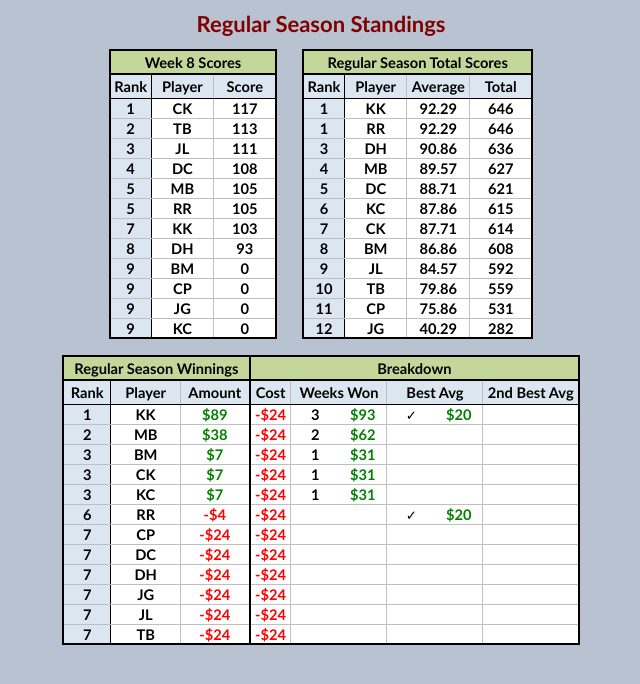
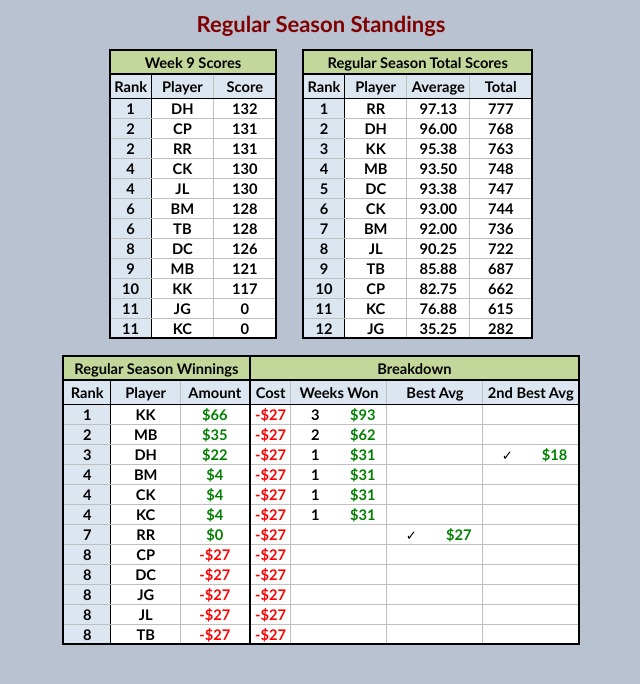
Before and after one commit to jlwebpages/fp, a plain HTML site: page fp_standings.html in a window 1280 px wide. Shown: the whole page, without its empty margins (319-959 px from the left). Drawn offline with Linux system fonts and the light colour scheme.

Commit message:
2026 Regular Season Week 9 results.

```diff
--- a/fp_standings.html
+++ b/fp_standings.html
@@ -1589,7 +1589,7 @@ window.addEventListener("orientationchange", function(){location.href = self.loc
  2218;width:47pt'>
  <tr class=xl65328 height=24 style='mso-height-source:userset;height:18.0pt'>
   <td colspan=3 height=24 class=xl93328 width=165 style='border-right:1.5pt solid black;
-  height:18.0pt;width:125pt'>Week 8 Scores</td>
+  height:18.0pt;width:125pt'>Week 9 Scores</td>
   <td class=xl90328 width=26 style='width:20pt'></td>
   <td colspan=4 class=xl93328 width=227 style='border-right:1.5pt solid black;
   width:172pt'>Regular Season Total Scores</td>
@@ -1606,122 +1606,122 @@ window.addEventListener("orientationchange", function(){location.href = self.loc
  </tr>
  <tr height=20 style='mso-height-source:userset;height:15.0pt'>
   <td height=20 class=xl66328 style='height:15.0pt;border-top:none'>1</td>
-  <td class=xl84328 style='border-top:none;border-left:none'>CK</td>
-  <td class=xl85328 style='border-top:none;border-left:none'>117</td>
+  <td class=xl84328 style='border-top:none;border-left:none'>DH</td>
+  <td class=xl85328 style='border-top:none;border-left:none'>132</td>
   <td class=xl92328></td>
   <td class=xl69328 style='border-top:none'>1</td>
-  <td class=xl77328 style='border-top:none;border-left:none'>KK</td>
-  <td class=xl78328 style='border-top:none;border-left:none'>92.29</td>
-  <td class=xl79328 style='border-top:none;border-left:none'>646</td>
+  <td class=xl77328 style='border-top:none;border-left:none'>RR</td>
+  <td class=xl78328 style='border-top:none;border-left:none'>97.13</td>
+  <td class=xl79328 style='border-top:none;border-left:none'>777</td>
  </tr>
  <tr height=20 style='mso-height-source:userset;height:15.0pt'>
   <td height=20 class=xl67328 style='height:15.0pt;border-top:none'>2</td>
-  <td class=xl86328 style='border-top:none;border-left:none'>TB</td>
-  <td class=xl87328 style='border-top:none;border-left:none'>113</td>
+  <td class=xl86328 style='border-top:none;border-left:none'>CP</td>
+  <td class=xl87328 style='border-top:none;border-left:none'>131</td>
   <td class=xl92328></td>
-  <td class=xl70328 style='border-top:none'>1</td>
-  <td class=xl72328 style='border-top:none;border-left:none'>RR</td>
-  <td class=xl80328 style='border-top:none;border-left:none'>92.29</td>
-  <td class=xl81328 style='border-top:none;border-left:none'>646</td>
- </tr>
- <tr height=20 style='mso-height-source:userset;height:15.0pt'>
-  <td height=20 class=xl67328 style='height:15.0pt;border-top:none'>3</td>
-  <td class=xl86328 style='border-top:none;border-left:none'>JL</td>
-  <td class=xl87328 style='border-top:none;border-left:none'>111</td>
+  <td class=xl70328 style='border-top:none'>2</td>
+  <td class=xl72328 style='border-top:none;border-left:none'>DH</td>
+  <td class=xl80328 style='border-top:none;border-left:none'>96.00</td>
+  <td class=xl81328 style='border-top:none;border-left:none'>768</td>
+ </tr>
+ <tr height=20 style='mso-height-source:userset;height:15.0pt'>
+  <td height=20 class=xl67328 style='height:15.0pt;border-top:none'>2</td>
+  <td class=xl86328 style='border-top:none;border-left:none'>RR</td>
+  <td class=xl87328 style='border-top:none;border-left:none'>131</td>
   <td class=xl92328></td>
   <td class=xl70328 style='border-top:none'>3</td>
-  <td class=xl72328 style='border-top:none;border-left:none'>DH</td>
-  <td class=xl80328 style='border-top:none;border-left:none'>90.86</td>
-  <td class=xl81328 style='border-top:none;border-left:none'>636</td>
+  <td class=xl72328 style='border-top:none;border-left:none'>KK</td>
+  <td class=xl80328 style='border-top:none;border-left:none'>95.38</td>
+  <td class=xl81328 style='border-top:none;border-left:none'>763</td>
  </tr>
  <tr height=20 style='mso-height-source:userset;height:15.0pt'>
   <td height=20 class=xl67328 style='height:15.0pt;border-top:none'>4</td>
-  <td class=xl86328 style='border-top:none;border-left:none'>DC</td>
-  <td class=xl87328 style='border-top:none;border-left:none'>108</td>
+  <td class=xl86328 style='border-top:none;border-left:none'>CK</td>
+  <td class=xl87328 style='border-top:none;border-left:none'>130</td>
   <td class=xl92328></td>
   <td class=xl70328 style='border-top:none'>4</td>
   <td class=xl72328 style='border-top:none;border-left:none'>MB</td>
-  <td class=xl80328 style='border-top:none;border-left:none'>89.57</td>
-  <td class=xl81328 style='border-top:none;border-left:none'>627</td>
- </tr>
- <tr height=20 style='mso-height-source:userset;height:15.0pt'>
-  <td height=20 class=xl67328 style='height:15.0pt;border-top:none'>5</td>
-  <td class=xl86328 style='border-top:none;border-left:none'>MB</td>
-  <td class=xl87328 style='border-top:none;border-left:none'>105</td>
+  <td class=xl80328 style='border-top:none;border-left:none'>93.50</td>
+  <td class=xl81328 style='border-top:none;border-left:none'>748</td>
+ </tr>
+ <tr height=20 style='mso-height-source:userset;height:15.0pt'>
+  <td height=20 class=xl67328 style='height:15.0pt;border-top:none'>4</td>
+  <td class=xl86328 style='border-top:none;border-left:none'>JL</td>
+  <td class=xl87328 style='border-top:none;border-left:none'>130</td>
   <td class=xl92328></td>
   <td class=xl70328 style='border-top:none'>5</td>
   <td class=xl72328 style='border-top:none;border-left:none'>DC</td>
-  <td class=xl80328 style='border-top:none;border-left:none'>88.71</td>
-  <td class=xl81328 style='border-top:none;border-left:none'>621</td>
- </tr>
- <tr height=20 style='mso-height-source:userset;height:15.0pt'>
-  <td height=20 class=xl67328 style='height:15.0pt;border-top:none'>5</td>
-  <td class=xl86328 style='border-top:none;border-left:none'>RR</td>
-  <td class=xl87328 style='border-top:none;border-left:none'>105</td>
+  <td class=xl80328 style='border-top:none;border-left:none'>93.38</td>
+  <td class=xl81328 style='border-top:none;border-left:none'>747</td>
+ </tr>
+ <tr height=20 style='mso-height-source:userset;height:15.0pt'>
+  <td height=20 class=xl67328 style='height:15.0pt;border-top:none'>6</td>
+  <td class=xl86328 style='border-top:none;border-left:none'>BM</td>
+  <td class=xl87328 style='border-top:none;border-left:none'>128</td>
   <td class=xl92328></td>
   <td class=xl70328 style='border-top:none'>6</td>
-  <td class=xl72328 style='border-top:none;border-left:none'>KC</td>
-  <td class=xl80328 style='border-top:none;border-left:none'>87.86</td>
-  <td class=xl81328 style='border-top:none;border-left:none'>615</td>
- </tr>
- <tr height=20 style='mso-height-source:userset;height:15.0pt'>
-  <td height=20 class=xl67328 style='height:15.0pt;border-top:none'>7</td>
-  <td class=xl86328 style='border-top:none;border-left:none'>KK</td>
-  <td class=xl87328 style='border-top:none;border-left:none'>103</td>
+  <td class=xl72328 style='border-top:none;border-left:none'>CK</td>
+  <td class=xl80328 style='border-top:none;border-left:none'>93.00</td>
+  <td class=xl81328 style='border-top:none;border-left:none'>744</td>
+ </tr>
+ <tr height=20 style='mso-height-source:userset;height:15.0pt'>
+  <td height=20 class=xl67328 style='height:15.0pt;border-top:none'>6</td>
+  <td class=xl86328 style='border-top:none;border-left:none'>TB</td>
+  <td class=xl87328 style='border-top:none;border-left:none'>128</td>
   <td class=xl92328></td>
   <td class=xl70328 style='border-top:none'>7</td>
-  <td class=xl72328 style='border-top:none;border-left:none'>CK</td>
-  <td class=xl80328 style='border-top:none;border-left:none'>87.71</td>
-  <td class=xl81328 style='border-top:none;border-left:none'>614</td>
+  <td class=xl72328 style='border-top:none;border-left:none'>BM</td>
+  <td class=xl80328 style='border-top:none;border-left:none'>92.00</td>
+  <td class=xl81328 style='border-top:none;border-left:none'>736</td>
  </tr>
  <tr height=20 style='mso-height-source:userset;height:15.0pt'>
   <td height=20 class=xl67328 style='height:15.0pt;border-top:none'>8</td>
-  <td class=xl86328 style='border-top:none;border-left:none'>DH</td>
-  <td class=xl87328 style='border-top:none;border-left:none'>93</td>
+  <td class=xl86328 style='border-top:none;border-left:none'>DC</td>
+  <td class=xl87328 style='border-top:none;border-left:none'>126</td>
   <td class=xl92328></td>
   <td class=xl70328 style='border-top:none'>8</td>
-  <td class=xl72328 style='border-top:none;border-left:none'>BM</td>
-  <td class=xl80328 style='border-top:none;border-left:none'>86.86</td>
-  <td class=xl81328 style='border-top:none;border-left:none'>608</td>
+  <td class=xl72328 style='border-top:none;border-left:none'>JL</td>
+  <td class=xl80328 style='border-top:none;border-left:none'>90.25</td>
+  <td class=xl81328 style='border-top:none;border-left:none'>722</td>
  </tr>
  <tr height=20 style='mso-height-source:userset;height:15.0pt'>
   <td height=20 class=xl67328 style='height:15.0pt;border-top:none'>9</td>
-  <td class=xl86328 style='border-top:none;border-left:none'>BM</td>
-  <td class=xl87328 style='border-top:none;border-left:none'>0</td>
+  <td class=xl86328 style='border-top:none;border-left:none'>MB</td>
+  <td class=xl87328 style='border-top:none;border-left:none'>121</td>
   <td class=xl92328></td>
   <td class=xl70328 style='border-top:none'>9</td>
-  <td class=xl72328 style='border-top:none;border-left:none'>JL</td>
-  <td class=xl80328 style='border-top:none;border-left:none'>84.57</td>
-  <td class=xl81328 style='border-top:none;border-left:none'>592</td>
- </tr>
- <tr height=20 style='mso-height-source:userset;height:15.0pt'>
-  <td height=20 class=xl67328 style='height:15.0pt;border-top:none'>9</td>
-  <td class=xl86328 style='border-top:none;border-left:none'>CP</td>
-  <td class=xl87328 style='border-top:none;border-left:none'>0</td>
+  <td class=xl72328 style='border-top:none;border-left:none'>TB</td>
+  <td class=xl80328 style='border-top:none;border-left:none'>85.88</td>
+  <td class=xl81328 style='border-top:none;border-left:none'>687</td>
+ </tr>
+ <tr height=20 style='mso-height-source:userset;height:15.0pt'>
+  <td height=20 class=xl67328 style='height:15.0pt;border-top:none'>10</td>
+  <td class=xl86328 style='border-top:none;border-left:none'>KK</td>
+  <td class=xl87328 style='border-top:none;border-left:none'>117</td>
   <td class=xl92328></td>
   <td class=xl70328 style='border-top:none'>10</td>
-  <td class=xl72328 style='border-top:none;border-left:none'>TB</td>
-  <td class=xl80328 style='border-top:none;border-left:none'>79.86</td>
-  <td class=xl81328 style='border-top:none;border-left:none'>559</td>
- </tr>
- <tr height=20 style='mso-height-source:userset;height:15.0pt'>
-  <td height=20 class=xl67328 style='height:15.0pt;border-top:none'>9</td>
+  <td class=xl72328 style='border-top:none;border-left:none'>CP</td>
+  <td class=xl80328 style='border-top:none;border-left:none'>82.75</td>
+  <td class=xl81328 style='border-top:none;border-left:none'>662</td>
+ </tr>
+ <tr height=20 style='mso-height-source:userset;height:15.0pt'>
+  <td height=20 class=xl67328 style='height:15.0pt;border-top:none'>11</td>
   <td class=xl86328 style='border-top:none;border-left:none'>JG</td>
   <td class=xl87328 style='border-top:none;border-left:none'>0</td>
   <td class=xl92328></td>
   <td class=xl70328 style='border-top:none'>11</td>
-  <td class=xl72328 style='border-top:none;border-left:none'>CP</td>
-  <td class=xl80328 style='border-top:none;border-left:none'>75.86</td>
-  <td class=xl81328 style='border-top:none;border-left:none'>531</td>
- </tr>
- <tr height=20 style='mso-height-source:userset;height:15.0pt'>
-  <td height=20 class=xl68328 style='height:15.0pt;border-top:none'>9</td>
+  <td class=xl72328 style='border-top:none;border-left:none'>KC</td>
+  <td class=xl80328 style='border-top:none;border-left:none'>76.88</td>
+  <td class=xl81328 style='border-top:none;border-left:none'>615</td>
+ </tr>
+ <tr height=20 style='mso-height-source:userset;height:15.0pt'>
+  <td height=20 class=xl68328 style='height:15.0pt;border-top:none'>11</td>
   <td class=xl88328 style='border-top:none;border-left:none'>KC</td>
   <td class=xl89328 style='border-top:none;border-left:none'>0</td>
   <td class=xl92328></td>
   <td class=xl71328 style='border-top:none'>12</td>
   <td class=xl73328 style='border-top:none;border-left:none'>JG</td>
-  <td class=xl82328 style='border-top:none;border-left:none'>40.29</td>
+  <td class=xl82328 style='border-top:none;border-left:none'>35.25</td>
   <td class=xl83328 style='border-top:none;border-left:none'>282</td>
  </tr>
  <![if supportMisalignedColumns]>
@@ -1775,22 +1775,22 @@ window.addEventListener("orientationchange", function(){location.href = self.loc
  <tr height=20 style='mso-height-source:userset;height:15.0pt'>
   <td height=20 class=xl68333 style='height:15.0pt;border-top:none'>1</td>
   <td class=xl82333 style='border-top:none;border-left:none'>KK</td>
-  <td class=xl74333 style='border-top:none;border-left:none'>$89</td>
+  <td class=xl74333 style='border-top:none;border-left:none'>$66</td>
   <td class=xl73333 style='border-top:none;border-left:none'><font
-  color="#FF0000" style='mso-ignore:color'>-$24</font></td>
+  color="#FF0000" style='mso-ignore:color'>-$27</font></td>
   <td class=xl90333 style='border-top:none;border-left:none'>3</td>
   <td class=xl79333 style='border-top:none'>$93</td>
-  <td class=xl87333 style='border-top:none;border-left:none'>&#10003;</td>
-  <td class=xl79333 style='border-top:none'>$20</td>
+  <td class=xl87333 style='border-top:none;border-left:none'>&nbsp;</td>
+  <td class=xl79333 style='border-top:none'>&nbsp;</td>
   <td class=xl87333 style='border-top:none;border-left:none'>&nbsp;</td>
   <td class=xl69333 style='border-top:none'>&nbsp;</td>
  </tr>
  <tr height=20 style='mso-height-source:userset;height:15.0pt'>
   <td height=20 class=xl66333 style='height:15.0pt;border-top:none'>2</td>
   <td class=xl83333 style='border-top:none;border-left:none'>MB</td>
-  <td class=xl76333 style='border-top:none;border-left:none'>$38</td>
+  <td class=xl76333 style='border-top:none;border-left:none'>$35</td>
   <td class=xl75333 style='border-top:none;border-left:none'><font
-  color="#FF0000" style='mso-ignore:color'>-$24</font></td>
+  color="#FF0000" style='mso-ignore:color'>-$27</font></td>
   <td class=xl91333 style='border-top:none;border-left:none'>2</td>
   <td class=xl80333 style='border-top:none'>$62</td>
   <td class=xl88333 style='border-top:none;border-left:none'>&nbsp;</td>
@@ -1800,10 +1800,23 @@ window.addEventListener("orientationchange", function(){location.href = self.loc
  </tr>
  <tr height=20 style='mso-height-source:userset;height:15.0pt'>
   <td height=20 class=xl66333 style='height:15.0pt;border-top:none'>3</td>
+  <td class=xl83333 style='border-top:none;border-left:none'>DH</td>
+  <td class=xl76333 style='border-top:none;border-left:none'>$22</td>
+  <td class=xl75333 style='border-top:none;border-left:none'><font
+  color="#FF0000" style='mso-ignore:color'>-$27</font></td>
+  <td class=xl91333 style='border-top:none;border-left:none'>1</td>
+  <td class=xl80333 style='border-top:none'>$31</td>
+  <td class=xl88333 style='border-top:none;border-left:none'>&nbsp;</td>
+  <td class=xl80333 style='border-top:none'>&nbsp;</td>
+  <td class=xl88333 style='border-top:none;border-left:none'>&#10003;</td>
+  <td class=xl70333 style='border-top:none'>$18</td>
+ </tr>
+ <tr height=20 style='mso-height-source:userset;height:15.0pt'>
+  <td height=20 class=xl66333 style='height:15.0pt;border-top:none'>4</td>
   <td class=xl83333 style='border-top:none;border-left:none'>BM</td>
-  <td class=xl76333 style='border-top:none;border-left:none'>$7</td>
+  <td class=xl76333 style='border-top:none;border-left:none'>$4</td>
   <td class=xl75333 style='border-top:none;border-left:none'><font
-  color="#FF0000" style='mso-ignore:color'>-$24</font></td>
+  color="#FF0000" style='mso-ignore:color'>-$27</font></td>
   <td class=xl91333 style='border-top:none;border-left:none'>1</td>
   <td class=xl80333 style='border-top:none'>$31</td>
   <td class=xl88333 style='border-top:none;border-left:none'>&nbsp;</td>
@@ -1812,11 +1825,11 @@ window.addEventListener("orientationchange", function(){location.href = self.loc
   <td class=xl70333 style='border-top:none'>&nbsp;</td>
  </tr>
  <tr height=20 style='mso-height-source:userset;height:15.0pt'>
-  <td height=20 class=xl66333 style='height:15.0pt;border-top:none'>3</td>
+  <td height=20 class=xl66333 style='height:15.0pt;border-top:none'>4</td>
   <td class=xl83333 style='border-top:none;border-left:none'>CK</td>
-  <td class=xl76333 style='border-top:none;border-left:none'>$7</td>
+  <td class=xl76333 style='border-top:none;border-left:none'>$4</td>
   <td class=xl75333 style='border-top:none;border-left:none'><font
-  color="#FF0000" style='mso-ignore:color'>-$24</font></td>
+  color="#FF0000" style='mso-ignore:color'>-$27</font></td>
   <td class=xl91333 style='border-top:none;border-left:none'>1</td>
   <td class=xl80333 style='border-top:none'>$31</td>
   <td class=xl88333 style='border-top:none;border-left:none'>&nbsp;</td>
@@ -1825,11 +1838,11 @@ window.addEventListener("orientationchange", function(){location.href = self.loc
   <td class=xl70333 style='border-top:none'>&nbsp;</td>
  </tr>
  <tr height=20 style='mso-height-source:userset;height:15.0pt'>
-  <td height=20 class=xl66333 style='height:15.0pt;border-top:none'>3</td>
+  <td height=20 class=xl66333 style='height:15.0pt;border-top:none'>4</td>
   <td class=xl83333 style='border-top:none;border-left:none'>KC</td>
-  <td class=xl76333 style='border-top:none;border-left:none'>$7</td>
+  <td class=xl76333 style='border-top:none;border-left:none'>$4</td>
   <td class=xl75333 style='border-top:none;border-left:none'><font
-  color="#FF0000" style='mso-ignore:color'>-$24</font></td>
+  color="#FF0000" style='mso-ignore:color'>-$27</font></td>
   <td class=xl91333 style='border-top:none;border-left:none'>1</td>
   <td class=xl80333 style='border-top:none'>$31</td>
   <td class=xl88333 style='border-top:none;border-left:none'>&nbsp;</td>
@@ -1838,26 +1851,25 @@ window.addEventListener("orientationchange", function(){location.href = self.loc
   <td class=xl70333 style='border-top:none'>&nbsp;</td>
  </tr>
  <tr height=20 style='mso-height-source:userset;height:15.0pt'>
-  <td height=20 class=xl66333 style='height:15.0pt;border-top:none'>6</td>
+  <td height=20 class=xl66333 style='height:15.0pt;border-top:none'>7</td>
   <td class=xl83333 style='border-top:none;border-left:none'>RR</td>
-  <td class=xl76333 style='border-top:none;border-left:none'><font
-  color="#FF0000" style='mso-ignore:color'>-$4</font></td>
+  <td class=xl76333 style='border-top:none;border-left:none'>$0</td>
   <td class=xl75333 style='border-top:none;border-left:none'><font
-  color="#FF0000" style='mso-ignore:color'>-$24</font></td>
+  color="#FF0000" style='mso-ignore:color'>-$27</font></td>
   <td class=xl91333 style='border-top:none;border-left:none'>&nbsp;</td>
   <td class=xl80333 style='border-top:none'>&nbsp;</td>
   <td class=xl88333 style='border-top:none;border-left:none'>&#10003;</td>
-  <td class=xl80333 style='border-top:none'>$20</td>
+  <td class=xl80333 style='border-top:none'>$27</td>
   <td class=xl88333 style='border-top:none;border-left:none'>&nbsp;</td>
   <td class=xl70333 style='border-top:none'>&nbsp;</td>
  </tr>
  <tr height=20 style='mso-height-source:userset;height:15.0pt'>
-  <td height=20 class=xl66333 style='height:15.0pt;border-top:none'>7</td>
+  <td height=20 class=xl66333 style='height:15.0pt;border-top:none'>8</td>
   <td class=xl83333 style='border-top:none;border-left:none'>CP</td>
   <td class=xl76333 style='border-top:none;border-left:none'><font
-  color="#FF0000" style='mso-ignore:color'>-$24</font></td>
+  color="#FF0000" style='mso-ignore:color'>-$27</font></td>
   <td class=xl75333 style='border-top:none;border-left:none'><font
-  color="#FF0000" style='mso-ignore:color'>-$24</font></td>
+  color="#FF0000" style='mso-ignore:color'>-$27</font></td>
   <td class=xl91333 style='border-top:none;border-left:none'>&nbsp;</td>
   <td class=xl80333 style='border-top:none'>&nbsp;</td>
   <td class=xl88333 style='border-top:none;border-left:none'>&nbsp;</td>
@@ -1866,12 +1878,12 @@ window.addEventListener("orientationchange", function(){location.href = self.loc
   <td class=xl70333 style='border-top:none'>&nbsp;</td>
  </tr>
  <tr height=20 style='mso-height-source:userset;height:15.0pt'>
-  <td height=20 class=xl66333 style='height:15.0pt;border-top:none'>7</td>
+  <td height=20 class=xl66333 style='height:15.0pt;border-top:none'>8</td>
   <td class=xl83333 style='border-top:none;border-left:none'>DC</td>
   <td class=xl76333 style='border-top:none;border-left:none'><font
-  color="#FF0000" style='mso-ignore:color'>-$24</font></td>
+  color="#FF0000" style='mso-ignore:color'>-$27</font></td>
   <td class=xl75333 style='border-top:none;border-left:none'><font
-  color="#FF0000" style='mso-ignore:color'>-$24</font></td>
+  color="#FF0000" style='mso-ignore:color'>-$27</font></td>
   <td class=xl91333 style='border-top:none;border-left:none'>&nbsp;</td>
   <td class=xl80333 style='border-top:none'>&nbsp;</td>
   <td class=xl88333 style='border-top:none;border-left:none'>&nbsp;</td>
@@ -1880,12 +1892,12 @@ window.addEventListener("orientationchange", function(){location.href = self.loc
   <td class=xl70333 style='border-top:none'>&nbsp;</td>
  </tr>
  <tr height=20 style='mso-height-source:userset;height:15.0pt'>
-  <td height=20 class=xl66333 style='height:15.0pt;border-top:none'>7</td>
-  <td class=xl83333 style='border-top:none;border-left:none'>DH</td>
+  <td height=20 class=xl66333 style='height:15.0pt;border-top:none'>8</td>
+  <td class=xl83333 style='border-top:none;border-left:none'>JG</td>
   <td class=xl76333 style='border-top:none;border-left:none'><font
-  color="#FF0000" style='mso-ignore:color'>-$24</font></td>
+  color="#FF0000" style='mso-ignore:color'>-$27</font></td>
   <td class=xl75333 style='border-top:none;border-left:none'><font
-  color="#FF0000" style='mso-ignore:color'>-$24</font></td>
+  color="#FF0000" style='mso-ignore:color'>-$27</font></td>
   <td class=xl91333 style='border-top:none;border-left:none'>&nbsp;</td>
   <td class=xl80333 style='border-top:none'>&nbsp;</td>
   <td class=xl88333 style='border-top:none;border-left:none'>&nbsp;</td>
@@ -1894,12 +1906,12 @@ window.addEventListener("orientationchange", function(){location.href = self.loc
   <td class=xl70333 style='border-top:none'>&nbsp;</td>
  </tr>
  <tr height=20 style='mso-height-source:userset;height:15.0pt'>
-  <td height=20 class=xl66333 style='height:15.0pt;border-top:none'>7</td>
-  <td class=xl83333 style='border-top:none;border-left:none'>JG</td>
+  <td height=20 class=xl66333 style='height:15.0pt;border-top:none'>8</td>
+  <td class=xl83333 style='border-top:none;border-left:none'>JL</td>
   <td class=xl76333 style='border-top:none;border-left:none'><font
-  color="#FF0000" style='mso-ignore:color'>-$24</font></td>
+  color="#FF0000" style='mso-ignore:color'>-$27</font></td>
   <td class=xl75333 style='border-top:none;border-left:none'><font
-  color="#FF0000" style='mso-ignore:color'>-$24</font></td>
+  color="#FF0000" style='mso-ignore:color'>-$27</font></td>
   <td class=xl91333 style='border-top:none;border-left:none'>&nbsp;</td>
   <td class=xl80333 style='border-top:none'>&nbsp;</td>
   <td class=xl88333 style='border-top:none;border-left:none'>&nbsp;</td>
@@ -1908,26 +1920,12 @@ window.addEventListener("orientationchange", function(){location.href = self.loc
   <td class=xl70333 style='border-top:none'>&nbsp;</td>
  </tr>
  <tr height=20 style='mso-height-source:userset;height:15.0pt'>
-  <td height=20 class=xl66333 style='height:15.0pt;border-top:none'>7</td>
-  <td class=xl83333 style='border-top:none;border-left:none'>JL</td>
-  <td class=xl76333 style='border-top:none;border-left:none'><font
-  color="#FF0000" style='mso-ignore:color'>-$24</font></td>
-  <td class=xl75333 style='border-top:none;border-left:none'><font
-  color="#FF0000" style='mso-ignore:color'>-$24</font></td>
-  <td class=xl91333 style='border-top:none;border-left:none'>&nbsp;</td>
-  <td class=xl80333 style='border-top:none'>&nbsp;</td>
-  <td class=xl88333 style='border-top:none;border-left:none'>&nbsp;</td>
-  <td class=xl80333 style='border-top:none'>&nbsp;</td>
-  <td class=xl88333 style='border-top:none;border-left:none'>&nbsp;</td>
-  <td class=xl70333 style='border-top:none'>&nbsp;</td>
- </tr>
- <tr height=20 style='mso-height-source:userset;height:15.0pt'>
-  <td height=20 class=xl67333 style='height:15.0pt;border-top:none'>7</td>
+  <td height=20 class=xl67333 style='height:15.0pt;border-top:none'>8</td>
   <td class=xl84333 style='border-top:none;border-left:none'>TB</td>
   <td class=xl78333 style='border-top:none;border-left:none'><font
-  color="#FF0000" style='mso-ignore:color'>-$24</font></td>
+  color="#FF0000" style='mso-ignore:color'>-$27</font></td>
   <td class=xl77333 style='border-top:none;border-left:none'><font
-  color="#FF0000" style='mso-ignore:color'>-$24</font></td>
+  color="#FF0000" style='mso-ignore:color'>-$27</font></td>
   <td class=xl92333 style='border-top:none;border-left:none'>&nbsp;</td>
   <td class=xl81333 style='border-top:none'>&nbsp;</td>
   <td class=xl89333 style='border-top:none;border-left:none'>&nbsp;</td>
```
Also changed, not shown: fp.html (+1 -1 lines), fp_mobile.html (+1 -1 lines), fp_regular_season_form.html (+1 -1 lines).
